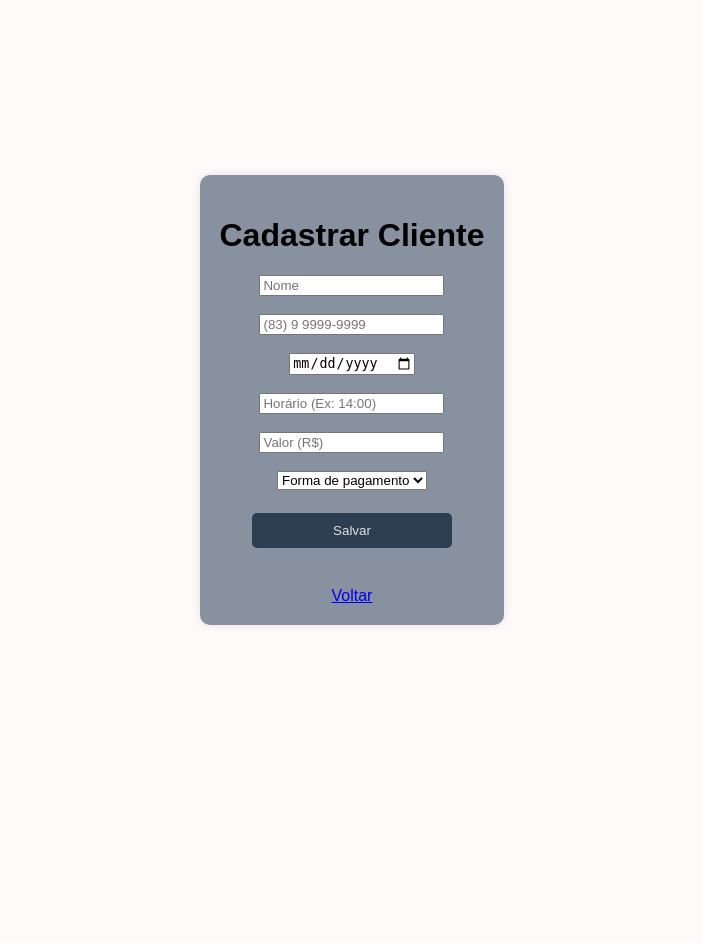
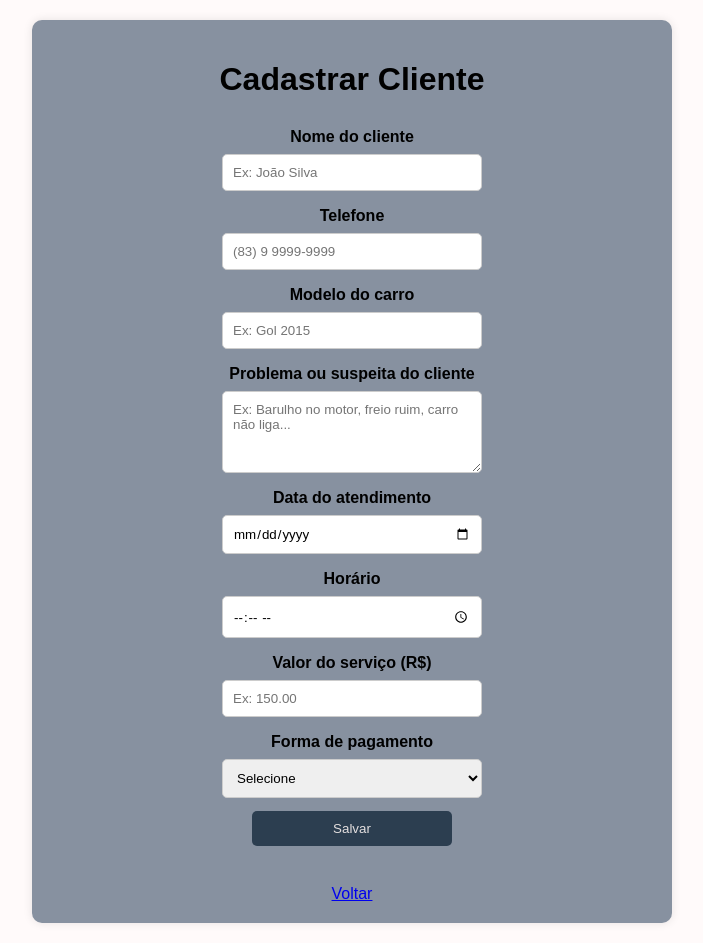
Before and after one commit to aciolineto/A3Demetri-s, a Flask app: page /cadastrar in a window 1280 px wide. Shown: the whole page, without its empty margins (288-991 px from the left). Before the commit the page ends 625 px from the top, so only its background shows below. Run offline with Flask 3, Linux system fonts and the light colour scheme.

Commit message:
A3-Adicionar campos de modelo e descrição do problema

```diff
--- a/trabalho_faculdade_mecaninca_projeto/app.py
+++ b/trabalho_faculdade_mecaninca_projeto/app.py
@@ -32,18 +32,22 @@ def index():
 @app.route("/cadastrar", methods=["GET", "POST"])
 def cadastrar():
     if request.method == "POST":
-        nome = request.form.get("nome", "")
-        telefone = request.form.get("telefone", "")
-        data = request.form.get("data", "")
-        horario = request.form.get("horario", "")
-        valor = request.form.get("valor", "0")
-        pagamento = request.form.get("pagamento", "")
+        nome = request.form.get("nome", "").strip()
+        telefone = request.form.get("telefone", "").strip()
+        modelo_carro = request.form.get("modelo_carro", "").strip()
+        problema = request.form.get("problema", "").strip()
+        data = request.form.get("data", "").strip()
+        horario = request.form.get("horario", "").strip()
+        valor = request.form.get("valor", "0").strip()
+        pagamento = request.form.get("pagamento", "").strip()
 
         clientes = carregar_clientes()
 
         clientes.append({
             "nome": nome,
             "telefone": telefone,
+            "modelo_carro": modelo_carro,
+            "problema": problema,
             "data": data,
             "horario": horario,
             "valor": valor,
@@ -87,7 +91,7 @@ def listar():
     )
 
 
-@app.route("/excluir/<int:index>")
+@app.route("/excluir/<int:index>", methods=["POST"])
 def excluir(index):
     clientes = carregar_clientes()
 
--- /dev/null
+++ b/trabalho_faculdade_mecaninca_projeto/requirements.txt
@@ -0,0 +1 @@
+Flask
--- a/trabalho_faculdade_mecaninca_projeto/static/style.css
+++ b/trabalho_faculdade_mecaninca_projeto/static/style.css
@@ -5,8 +5,9 @@ body {
     display: flex;
     justify-content: center;
     align-items: center;
-    height: 100vh;
+    min-height: 100vh;
     margin: 0;
+    padding: 20px;
 }
 
 .container {
@@ -15,6 +16,8 @@ body {
     border-radius: 10px;
     box-shadow: 0 0 10px rgba(0,0,0,0.1);
     text-align: center;
+    max-width: 600px;
+    width: 100%;
 }
 
 button {
@@ -26,3 +29,36 @@ button {
     background: #2c3e50;
     color: rgb(228, 223, 223);
 }
+
+form {
+    display: flex;
+    flex-direction: column;
+    align-items: center;
+    gap: 8px;
+}
+
+label {
+    font-weight: bold;
+    margin-top: 8px;
+}
+
+input, select, textarea {
+    padding: 10px;
+    width: 260px;
+    border: 1px solid #ccc;
+    border-radius: 5px;
+    font-family: Arial;
+    box-sizing: border-box;
+}
+
+textarea {
+    resize: vertical;
+}
+
+.card-cliente {
+    margin-bottom: 15px;
+    padding: 10px;
+    border: 1px solid #ccc;
+    border-radius: 8px;
+    background: #f5f5f5;
+}
--- a/trabalho_faculdade_mecaninca_projeto/templates/cadastrar.html
+++ b/trabalho_faculdade_mecaninca_projeto/templates/cadastrar.html
@@ -4,25 +4,37 @@
     <h1>Cadastrar Cliente</h1>
 
     <form method="POST">
-    <input type="text" name="nome" placeholder="Nome" required><br><br>
+        <label for="nome">Nome do cliente</label>
+        <input type="text" id="nome" name="nome" placeholder="Ex: João Silva" required>
 
-    <input type="tel" id="telefone" name="telefone" placeholder="(83) 9 9999-9999" required><br><br>
+        <label for="telefone">Telefone</label>
+        <input type="tel" id="telefone" name="telefone" placeholder="(83) 9 9999-9999" required>
 
-    <input type="date" name="data" required><br><br>
+        <label for="modelo_carro">Modelo do carro</label>
+        <input type="text" id="modelo_carro" name="modelo_carro" placeholder="Ex: Gol 2015" required>
 
-    <input type="text" name="horario" placeholder="Horário (Ex: 14:00)" required><br><br>
+        <label for="problema">Problema ou suspeita do cliente</label>
+        <textarea id="problema" name="problema" rows="4" placeholder="Ex: Barulho no motor, freio ruim, carro não liga..." required></textarea>
 
-    <input type="number" name="valor" placeholder="Valor (R$)" required><br><br>
+        <label for="data">Data do atendimento</label>
+        <input type="date" id="data" name="data" required>
 
-    <select name="pagamento" required>
-        <option value="">Forma de pagamento</option>
-        <option>Dinheiro</option>
-        <option>Pix</option>
-        <option>Cartão</option>
-    </select><br><br>
+        <label for="horario">Horário</label>
+        <input type="time" id="horario" name="horario" required>
 
-    <button type="submit">Salvar</button>
-</form>
+        <label for="valor">Valor do serviço (R$)</label>
+        <input type="number" id="valor" name="valor" placeholder="Ex: 150.00" min="0" step="0.01" required>
+
+        <label for="pagamento">Forma de pagamento</label>
+        <select id="pagamento" name="pagamento" required>
+            <option value="">Selecione</option>
+            <option>Dinheiro</option>
+            <option>Pix</option>
+            <option>Cartão</option>
+        </select>
+
+        <button type="submit">Salvar</button>
+    </form>
 
     <br>
     <a href="/">Voltar</a>
--- a/trabalho_faculdade_mecaninca_projeto/templates/index.html
+++ b/trabalho_faculdade_mecaninca_projeto/templates/index.html
@@ -1,7 +1,7 @@
 <link rel="stylesheet" href="{{ url_for('static', filename='style.css') }}">
 
 <div class="container">
-    <h1>login mecaninca automoveis</h1>
+    <h1>Sistema de Oficina Mecânica</h1>
 
     <a href="/cadastrar"><button>Cadastrar Cliente</button></a>
     <br><br>
```
Also changed, not shown: trabalho_faculdade_mecaninca_projeto/clientes.json (+8 -0 lines), trabalho_faculdade_mecaninca_projeto/templates/listar.html (+12 -5 lines).
